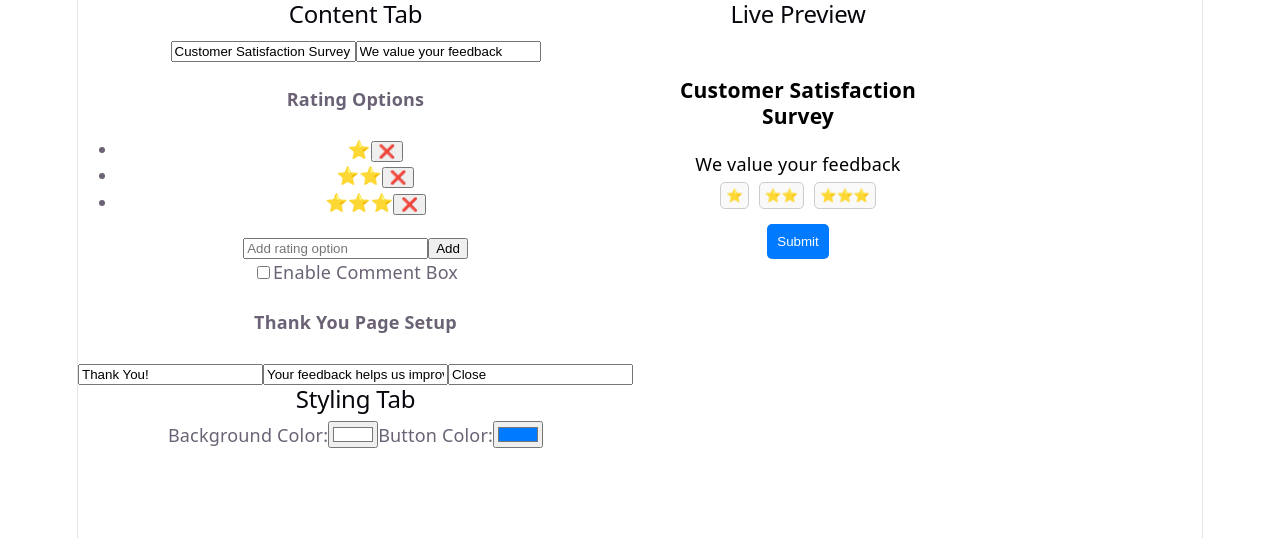
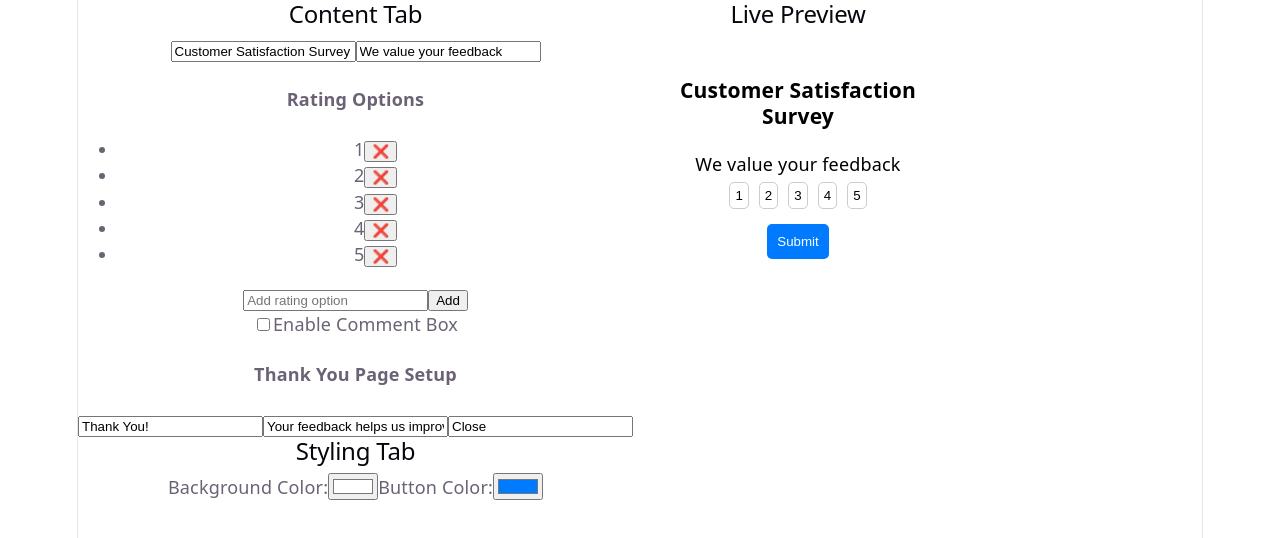
Before and after one commit to codesage9/Customer_Satisfaction_CSAT, a React (Vite) app: page / in a window 1280 px wide. Shown: the top 538 px of the page. Built offline with nearby package versions, Linux system fonts and the light colour scheme.

Commit message:
Changed rating form star to number

```diff
--- a/src/App.jsx
+++ b/src/App.jsx
@@ -18,8 +18,8 @@ function App() {
     buttonColor: "#007bff",
   });
 
-  // NEW: ratings state
-  const [ratings, setRatings] = useState(["⭐", "⭐⭐", "⭐⭐⭐"]);
+  const [ratings, setRatings] = useState(["1", "2", "3", "4", "5"]);
+
 
   const [showComment, setShowComment] = useState(false);
   const [comment, setComment] = useState("");
--- a/src/components/Preview.jsx
+++ b/src/components/Preview.jsx
@@ -54,7 +54,8 @@ function Preview({ content, style, ratings, showComment, comment, thankYou }) {
                 padding: "5px",
                 border: "1px solid #ccc",
                 borderRadius: "5px",
-              backgroundColor: "#f9f9f9",
+                backgroundColor: "#ffffff",
+                color: "#000000",
                 cursor: "pointer",
             }}
             >
@@ -62,6 +63,7 @@ function Preview({ content, style, ratings, showComment, comment, thankYou }) {
             </button>
         ))}
         </div>
+
 
       {showComment && (
         <textarea
```
Lines whose indentation alone changed are shown as unchanged.
